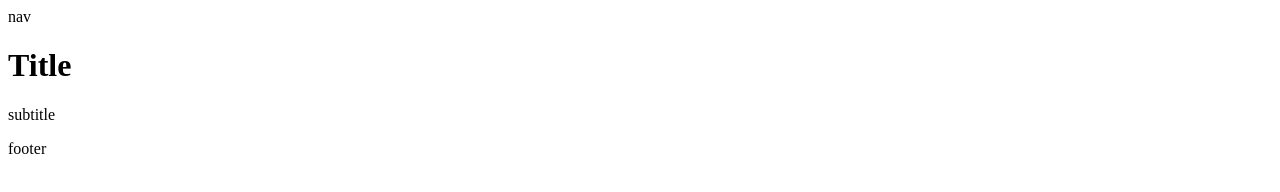
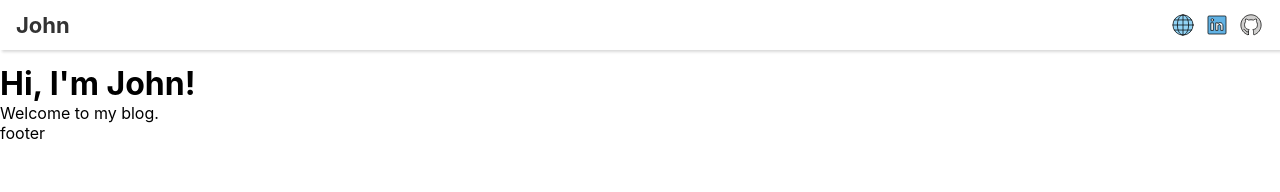
Before and after one commit to johnyevsukov/blog, a Gatsby site: page / in a window 1280 px wide. Built offline with nearby package versions, Linux system fonts and the light colour scheme; Gatsby itself is replaced by a stand-in of ours.

Commit message:
Flesh out nav

```diff
--- /dev/null
+++ b/src/components/Icons/GithubIcon.tsx
@@ -0,0 +1,38 @@
+import React from "react";
+
+export const GithubIcon: React.FC = () => {
+  return (
+    <svg id="emoji" viewBox="0 0 72 72" xmlns="http://www.w3.org/2000/svg">
+      <g id="color">
+        <path
+          fill="#d0cfce"
+          stroke="none"
+          d="m 29.043969,61.611125 c 0,-0.927468 -0.03474,-3.979828 -0.03474,-7.764543 0,-2.646092 0.874013,-4.372735 1.862956,-5.252093 -6.227673,-0.721661 -12.778757,-3.153928 -12.778757,-14.034982 0,-3.0978 1.095858,-5.631632 2.886648,-7.614865 -0.285992,-0.71899 -1.253553,-3.605637 0.277973,-7.513301 0,0 2.354755,-0.764427 7.716434,2.90803 2.23715,-0.628113 4.637344,-0.946179 7.026845,-0.951526 2.384156,0.0054 4.784349,0.323413 7.026846,0.951526 5.356333,-3.672457 7.711088,-2.90803 7.711088,-2.90803 1.531527,3.907664 0.569311,6.794311 0.277974,7.513301 1.796134,1.983233 2.8813,4.514393 2.8813,7.614865 0,10.905109 -6.559101,13.307975 -12.816176,14.008253 1.013001,0.882032 1.908395,2.611346 1.908395,5.262785 0,3.792732 -0.03474,6.85044 -0.03474,7.78058 0,0.761755 0.505162,1.641114 1.929775,1.368486 11.145665,-3.757987 19.17749,-14.395813 19.17749,-26.931342 0,-15.678767 -12.567603,-28.3880299 -28.067291,-28.3880299 -15.494341,0 -28.0592708,12.7065899 -28.0592708,28.3880299 0,12.540875 8.0398428,23.181374 19.2015438,26.934015 1.395212,0.261936 1.905721,-0.614749 1.905721,-1.371159 z"
+        />
+      </g>
+      <g id="hair" />
+      <g id="skin" />
+      <g id="skin-shadow" />
+      <g id="line">
+        <path
+          fill="none"
+          stroke="#000000"
+          stroke-linecap="round"
+          stroke-linejoin="round"
+          stroke-miterlimit="10"
+          stroke-width="2"
+          d="m 29.043969,61.611125 c 0,-0.927468 -0.03474,-3.979828 -0.03474,-7.764543 0,-2.646092 0.874013,-4.372735 1.862956,-5.252093 -6.227673,-0.721661 -12.778757,-3.153928 -12.778757,-14.034982 0,-3.0978 1.095858,-5.631632 2.886648,-7.614865 -0.285992,-0.71899 -1.253553,-3.605637 0.277973,-7.513301 0,0 2.354755,-0.764427 7.716434,2.90803 2.23715,-0.628113 4.637344,-0.946179 7.026845,-0.951526 2.384156,0.0054 4.784349,0.323413 7.026846,0.951526 5.356333,-3.672457 7.711088,-2.90803 7.711088,-2.90803 1.531527,3.907664 0.569311,6.794311 0.277974,7.513301 1.796134,1.983233 2.8813,4.514393 2.8813,7.614865 0,10.905109 -6.559101,13.307975 -12.816176,14.008253 1.013001,0.882032 1.908395,2.611346 1.908395,5.262785 0,3.792732 -0.03474,6.85044 -0.03474,7.78058 0,0.761755 0.505162,1.641114 1.929775,1.368486 11.145665,-3.757987 19.17749,-14.395813 19.17749,-26.931342 0,-15.678767 -12.567603,-28.3880299 -28.067291,-28.3880299 -15.494341,0 -28.0592708,12.7065899 -28.0592708,28.3880299 0,12.540875 8.0398428,23.181374 19.2015438,26.934015 1.395212,0.261936 1.905721,-0.614749 1.905721,-1.371159 z"
+        />
+        <path
+          fill="none"
+          stroke="#000000"
+          stroke-linecap="round"
+          stroke-linejoin="round"
+          stroke-miterlimit="10"
+          stroke-width="2"
+          d="m 16.289268,48.089327 c 2.56858,0.780462 3.58158,1.635766 4.789693,3.661764 1.205444,2.025998 2.619366,4.287204 7.932933,2.998904"
+        />
+      </g>
+    </svg>
+  );
+};
--- /dev/null
+++ b/src/components/Icons/LinkedinIcon.tsx
@@ -0,0 +1,64 @@
+import React from "react";
+
+export const LinkedinIcon: React.FC = () => {
+  return (
+    <svg
+      id="emoji"
+      viewBox="0 0 72 72"
+      version="1.1"
+      xmlns="http://www.w3.org/2000/svg"
+    >
+      <g id="color">
+        <rect x="11" y="11" rx="3" width="50" height="50" fill="#61b2e4" />
+        <rect x="20" y="30" width="6" height="21" fill="#fff" />
+        <circle cx="23" cy="22" r="3.5" fill="#fff" />
+        <path
+          fill="#fff"
+          d="m42.5 35c-2.209 0-4 1.168-4 4.5v11.5h-6v-21h6v2.21h-0.0016a7.981 7.981 0 0 1 6.002-2.71c4.418 0 8 3.3 8 9v12.5h-6v-11.5c0-3.332-1.791-4.5-4-4.5"
+        />
+      </g>
+      <g id="line">
+        <rect
+          x="11"
+          y="11"
+          rx="3"
+          width="50"
+          height="50"
+          fill="none"
+          stroke="#000"
+          stroke-miterlimit="10"
+          stroke-width="2"
+        />
+        <rect
+          x="20"
+          y="30"
+          width="6"
+          height="21"
+          fill="none"
+          stroke="#000"
+          stroke-linecap="round"
+          stroke-linejoin="round"
+          stroke-width="2"
+        />
+        <circle
+          cx="23"
+          cy="22"
+          r="3.5"
+          fill="none"
+          stroke="#000"
+          stroke-linecap="round"
+          stroke-linejoin="round"
+          stroke-width="2"
+        />
+        <path
+          fill="none"
+          stroke="#000"
+          stroke-linecap="round"
+          stroke-linejoin="round"
+          stroke-width="2"
+          d="m42.5 35c-2.209 0-4 1.168-4 4.5v11.5h-6v-21h6v2.21h-0.0016a7.981 7.981 0 0 1 6.002-2.71c4.418 0 8 3.3 8 9v12.5h-6v-11.5c0-3.332-1.791-4.5-4-4.5"
+        />
+      </g>
+    </svg>
+  );
+};
--- /dev/null
+++ b/src/components/Icons/WebIcon.tsx
@@ -0,0 +1,82 @@
+import React from "react";
+
+export const WebIcon: React.FC = () => {
+  return (
+    <svg id="emoji" viewBox="0 0 72 72" xmlns="http://www.w3.org/2000/svg">
+      <g id="color">
+        <circle
+          cx="36"
+          cy="36"
+          r="28"
+          fill="#92D3F5"
+          stroke="none"
+          stroke-linecap="round"
+          stroke-linejoin="round"
+          stroke-miterlimit="10"
+          stroke-width="2"
+        />
+      </g>
+      <g id="hair" />
+      <g id="skin" />
+      <g id="skin-shadow" />
+      <g id="line">
+        <circle
+          cx="36"
+          cy="36"
+          r="28"
+          fill="none"
+          stroke="#000000"
+          stroke-linecap="round"
+          stroke-linejoin="round"
+          stroke-miterlimit="10"
+          stroke-width="2"
+        />
+        <path
+          fill="none"
+          stroke="#000000"
+          stroke-linecap="round"
+          stroke-linejoin="round"
+          stroke-miterlimit="10"
+          stroke-width="2"
+          d="M36,8v56c-8.5604,0-15.5-12.536-15.5-28S27.4396,8,36,8c8.5604,0,15.5,12.536,15.5,28S44.5604,64,36,64"
+        />
+        <line
+          x1="64"
+          x2="8"
+          y1="36"
+          y2="36"
+          fill="none"
+          stroke="#000000"
+          stroke-linecap="round"
+          stroke-linejoin="round"
+          stroke-miterlimit="10"
+          stroke-width="2"
+        />
+        <line
+          x1="60"
+          x2="12"
+          y1="22"
+          y2="22"
+          fill="none"
+          stroke="#000000"
+          stroke-linecap="round"
+          stroke-linejoin="round"
+          stroke-miterlimit="10"
+          stroke-width="2"
+        />
+        <line
+          x1="60"
+          x2="12"
+          y1="50"
+          y2="50"
+          fill="none"
+          stroke="#000000"
+          stroke-linecap="round"
+          stroke-linejoin="round"
+          stroke-miterlimit="10"
+          stroke-width="2"
+        />
+      </g>
+    </svg>
+  );
+};
--- /dev/null
+++ b/src/components/Layout/Layout.css
@@ -0,0 +1,129 @@
+*,
+::before,
+::after {
+  box-sizing: border-box;
+}
+
+html {
+  line-sizing: normal;
+}
+
+body {
+  margin: 0;
+  font-family: -apple-system, BlinkMacSystemFont, "Segoe UI", "Roboto", "Oxygen",
+    "Ubuntu", "Cantarell", "Fira Sans", "Droid Sans", "Helvetica Neue",
+    sans-serif;
+  -webkit-font-smoothing: antialiased;
+  -moz-osx-font-smoothing: grayscale;
+  width: 100%;
+}
+
+[hidden] {
+  display: none;
+}
+
+h1 {
+  font-size: 2rem;
+}
+h2 {
+  font-size: 1.5rem;
+}
+h3 {
+  font-size: 1.17rem;
+}
+h4 {
+  font-size: 1rem;
+}
+h5 {
+  font-size: 0.83rem;
+}
+h6 {
+  font-size: 0.67rem;
+}
+
+h1 {
+  margin: 0;
+}
+
+p {
+  margin: 0;
+}
+
+pre {
+  white-space: pre-wrap;
+}
+
+hr {
+  border-style: solid;
+  border-width: 1px 0 0;
+  color: inherit;
+  height: 0;
+  overflow: visible;
+}
+
+img,
+svg,
+video,
+canvas,
+audio,
+iframe,
+embed,
+object {
+  display: block;
+  vertical-align: middle;
+  max-width: 100%;
+}
+audio:not([controls]) {
+  display: none;
+}
+
+picture {
+  display: contents;
+}
+source {
+  display: none;
+}
+
+img,
+svg,
+video,
+canvas {
+  height: auto;
+}
+
+audio {
+  width: 100%;
+}
+
+img {
+  border-style: none;
+}
+
+svg {
+  overflow: hidden;
+}
+
+article,
+aside,
+details,
+figcaption,
+figure,
+footer,
+header,
+hgroup,
+main,
+nav,
+section {
+  display: block;
+}
+
+[type="checkbox"],
+[type="radio"] {
+  box-sizing: border-box;
+  padding: 0;
+}
+
+main {
+  /* 48px margin top for nav + 16px spacing */
+  margin-top: 64px;
+}
--- a/src/components/Layout/Layout.tsx
+++ b/src/components/Layout/Layout.tsx
@@ -1,4 +1,6 @@
 import React from "react";
+import { Nav } from "../Nav/Nav";
+import "./layout.css";
 
 interface LayoutProps {
   children: JSX.Element | JSX.Element[];
@@ -7,7 +9,7 @@ interface LayoutProps {
 export const Layout: React.FC<LayoutProps> = ({ children }) => {
   return (
     <>
-      <>nav</>
+      <Nav />
       <main>{children}</main>
       <>footer</>
     </>
--- /dev/null
+++ b/src/components/Nav/Nav.tsx
@@ -0,0 +1,48 @@
+import React from "react";
+import { LinkedinIcon } from "../Icons/LinkedinIcon";
+import { WebIcon } from "../Icons/WebIcon";
+import { GithubIcon } from "../Icons/GithubIcon";
+import * as styles from "./styles";
+
+export const Nav: React.FC = () => {
+  return (
+    <styles.Nav>
+      <styles.NavList>
+        <styles.LeftContent>
+          <styles.NavListItem>
+            <styles.LeftLink to="/">John</styles.LeftLink>
+          </styles.NavListItem>
+        </styles.LeftContent>
+        <styles.RightContent>
+          <styles.NavListItem>
+            <styles.IconLink
+              href="https://www.john.engineering/"
+              target="_blank"
+              rel="noopener noreferrer"
+            >
+              <WebIcon />
+            </styles.IconLink>
+          </styles.NavListItem>
+          <styles.NavListItem>
+            <styles.IconLink
+              href="https://www.linkedin.com/in/john-yevsukov/"
+              target="_blank"
+              rel="noopener noreferrer"
+            >
+              <LinkedinIcon />
+            </styles.IconLink>
+          </styles.NavListItem>
+          <styles.NavListItem>
+            <styles.IconLink
+              href="https://github.com/johnyevsukov/"
+              target="_blank"
+              rel="noopener noreferrer"
+            >
+              <GithubIcon />
+            </styles.IconLink>
+          </styles.NavListItem>
+        </styles.RightContent>
+      </styles.NavList>
+    </styles.Nav>
+  );
+};
--- /dev/null
+++ b/src/components/Nav/styles.ts
@@ -0,0 +1,66 @@
+import { Link } from "gatsby";
+import styled from "styled-components";
+
+export const Nav = styled.nav`
+  position: fixed;
+  top: 0;
+  left: 0;
+  right: 0;
+  padding: 12px 16px;
+  background: #ffffff;
+  box-shadow: rgba(0, 0, 0, 0.15) 1.95px 1.95px 2.6px;
+`;
+
+export const NavList = styled.ul`
+  display: flex;
+  align-items: center;
+  justify-content: space-between;
+  margin: 0;
+  padding: 0;
+  list-style: none;
+`;
+
+export const LeftContent = styled.div`
+  margin-right: 8px;
+`;
+
+export const RightContent = styled.div`
+  display: flex;
+
+  > li {
+    margin-right: 8px;
+  }
+
+  li:last-child {
+    margin-right: 0;
+  }
+`;
+
+export const NavListItem = styled.li``;
+
+export const LeftLink = styled(Link)`
+  text-decoration: none;
+  font-weight: 700;
+  font-size: 22px;
+  line-height: 24px;
+  color: #333333;
+  transition: all 0.1s ease-in-out;
+
+  &:hover,
+  :focus {
+    text-decoration: underline;
+  }
+`;
+
+export const IconLink = styled.a`
+  display: block;
+  width: 26px;
+  height: 26px;
+  border-radius: 5px;
+  transition: all 0.1s ease-in-out;
+
+  &:hover,
+  &:focus {
+    box-shadow: rgba(0, 0, 0, 0.15) 1.95px 1.95px 2.6px;
+  }
+`;
--- a/src/pages/index.tsx
+++ b/src/pages/index.tsx
@@ -5,8 +5,8 @@ import { Layout } from "../components/Layout/Layout";
 const HomePage: React.FC = () => {
   return (
     <Layout>
-      <h1>Title</h1>
-      <p>subtitle</p>
+      <h1>Hi, I'm John!</h1>
+      <p>Welcome to my blog.</p>
     </Layout>
   );
 };
```
Also changed, not shown: src/templates/blog-post.tsx (+33 -19 lines).
